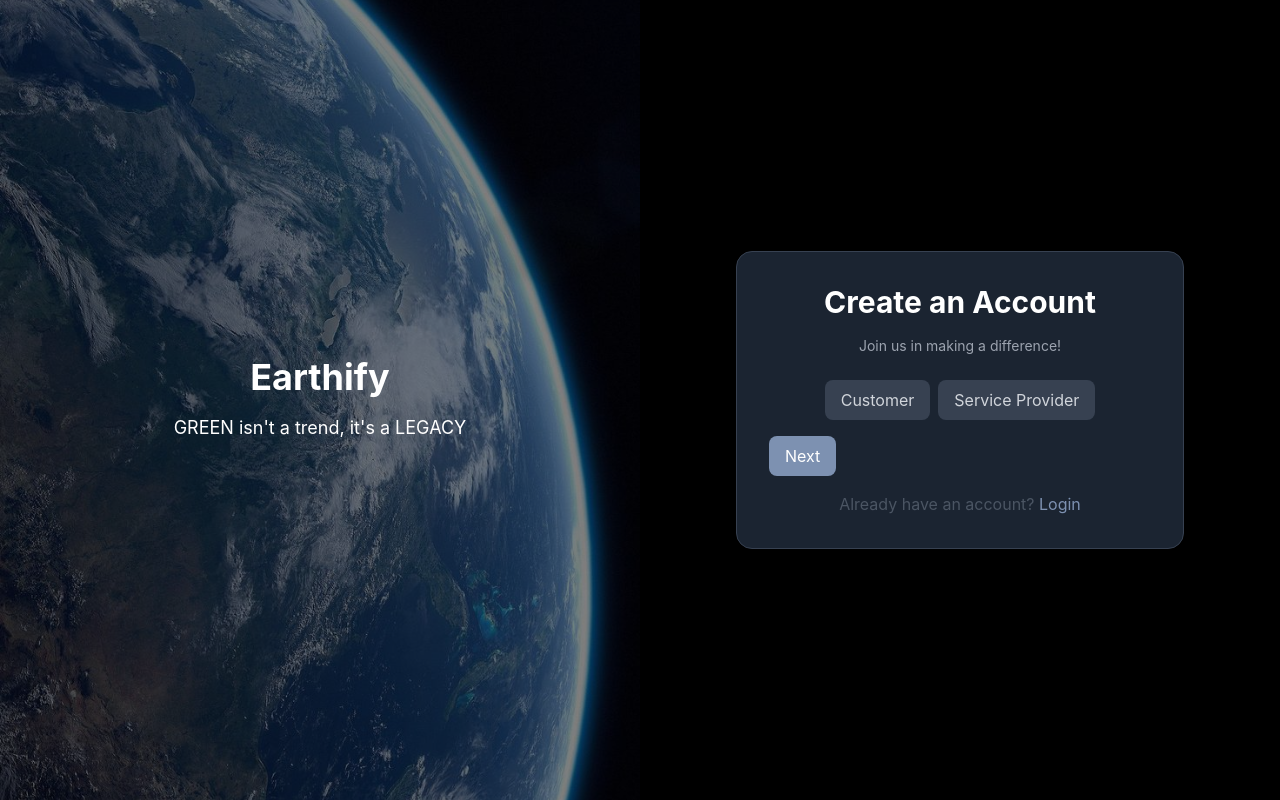
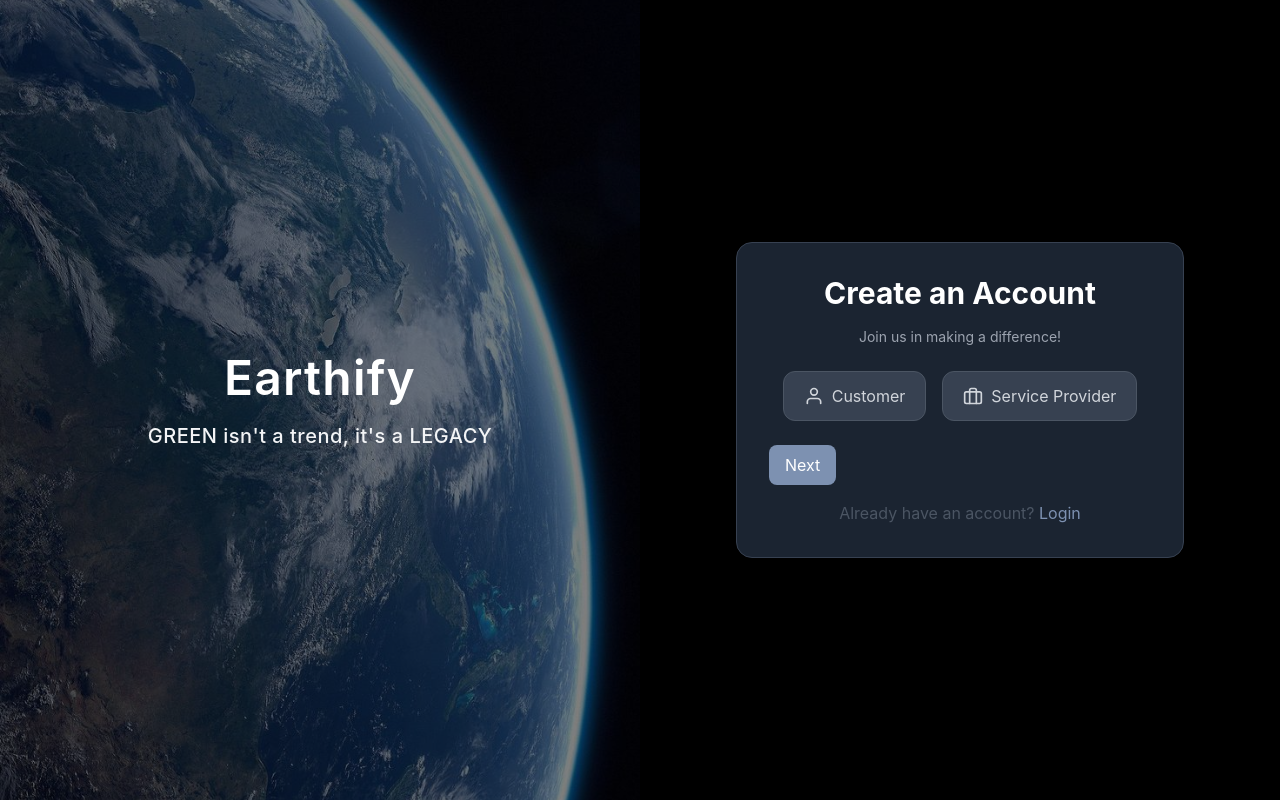
Before and after one commit to kavina-a/Earthify, a React (Vite) app in the folder frontend/: page /register in a window 1280 px wide. Built offline with nearby package versions, Linux system fonts and the light colour scheme.

Commit message:
Update BASE_URL to use production endpoint

```diff
--- a/frontend/src/pages/Auth/Register.jsx
+++ b/frontend/src/pages/Auth/Register.jsx
@@ -1,49 +1,53 @@
-import React, { useState, useEffect } from 'react'
-import { Link, useLocation, useNavigate} from 'react-router-dom'
-import { useDispatch, useSelector } from 'react-redux'
-import { setCredentials } from '../../redux/features/auth/authSlice'
-import {toast} from 'react-toastify'
+import React, { useState, useEffect } from "react";
+import { Link, useLocation, useNavigate } from "react-router-dom";
+import { useDispatch, useSelector } from "react-redux";
+import { setCredentials } from "../../redux/features/auth/authSlice";
+import { toast } from "react-toastify";
+import { FiUser, FiBriefcase } from "react-icons/fi"; // Add at the top
 
-import { useRegisterCustomerMutation, useRegisterServiceProviderMutation } from '../../redux/api/usersApiSlice'
+import {
+  useRegisterCustomerMutation,
+  useRegisterServiceProviderMutation,
+} from "../../redux/api/usersApiSlice";
 
 const Register = () => {
-  const [role, setRole] = useState('');
+  const [role, setRole] = useState("");
   const [formData, setFormData] = useState({
-    email: '',
-    password: '',
-    firstName: '',
-    lastName: '',
-    mobileNumber: '',
-    street: '',
-    city: '',
-    postalCode: '',
+    email: "",
+    password: "",
+    firstName: "",
+    lastName: "",
+    mobileNumber: "",
+    street: "",
+    city: "",
+    postalCode: "",
     preferences: [],
     ecoPoints: 0,
-    businessName: '',
-    businessLocation: '',
-    coverImage: '',
+    businessName: "",
+    businessLocation: "",
+    coverImage: "",
   });
   const [currentStep, setCurrentStep] = useState(1); // Fix: Add currentStep state
-
 
   const dispatch = useDispatch();
   const navigate = useNavigate();
 
-  const [registerCustomer, { isLoading: isCustomerLoading }] = useRegisterCustomerMutation();
-  const [registerServiceProvider, { isLoading: isServiceProviderLoading }] = useRegisterServiceProviderMutation();
+  const [registerCustomer, { isLoading: isCustomerLoading }] =
+    useRegisterCustomerMutation();
+  const [registerServiceProvider, { isLoading: isServiceProviderLoading }] =
+    useRegisterServiceProviderMutation();
 
   const { userInfo } = useSelector((state) => state.auth);
 
   const { search } = useLocation();
-  const sp = new URLSearchParams(search)
-  const redirect = sp.get('redirect') || '/'
+  const sp = new URLSearchParams(search);
+  const redirect = sp.get("redirect") || "/";
 
   useEffect(() => {
     if (userInfo) {
-      navigate(redirect)
+      navigate(redirect);
     }
-  }, [navigate, userInfo, redirect])
-
+  }, [navigate, userInfo, redirect]);
 
   // Handle input change for both forms
   const handleChange = (e) => {
@@ -59,17 +63,17 @@ const Register = () => {
     setRole(e.target.value);
     setFormData({
       ...formData,
-      firstName: '',
-      lastName: '',
-      mobileNumber: '',
-      street: '',
-      city: '',
-      postalCode: '',
+      firstName: "",
+      lastName: "",
+      mobileNumber: "",
+      street: "",
+      city: "",
+      postalCode: "",
       preferences: [],
       ecoPoints: 0,
-      businessName: '',
-      businessLocation: '',
-      coverImage: '',
+      businessName: "",
+      businessLocation: "",
+      coverImage: "",
     });
   };
 
@@ -78,8 +82,7 @@ const Register = () => {
     e.preventDefault();
 
     //!to stop this whole thing remove the address object from the backend and keep it as single individual fields
-    if (role === 'customer') {
-
+    if (role === "customer") {
       const address = {
         street: formData.street,
         city: formData.city,
@@ -91,36 +94,33 @@ const Register = () => {
         address, // Add address object to payload
       };
 
-      console.log('Registering Customer Payload:', payload); // Debugging Payload
-
+      console.log("Registering Customer Payload:", payload); // Debugging Payload
 
       // Remove individual fields no longer needed
       delete payload.street;
       delete payload.city;
       delete payload.postalCode;
 
-      console.log('Registering Customer:', formData);
+      console.log("Registering Customer:", formData);
       try {
-        const res = await registerCustomer(payload).unwrap()
-        dispatch(setCredentials({...res}))
-        navigate("/service-provider/productlist")
-        toast.success('Account created successfully')
+        const res = await registerCustomer(payload).unwrap();
+        dispatch(setCredentials({ ...res }));
+        navigate("/service-provider/productlist");
+        toast.success("Account created successfully");
+      } catch (error) {
+        console.error("Registration Error:", error);
+        toast.error(error.message);
       }
-       catch(error) {
-        console.error('Registration Error:', error);
-         toast.error(error.message)
-       }
-    } else if (role === 'serviceProvider') {
-      console.log('Registering Service Provider:', formData);
+    } else if (role === "serviceProvider") {
+      console.log("Registering Service Provider:", formData);
       try {
-        const res = await registerServiceProvider(formData).unwrap()
-        dispatch(setCredentials({...res}))
-        navigate(redirect)
-        toast.success('Account created successfully')
-       }
-       catch(error) {
-        console.error('Registration Error:', error);
-         toast.error(error.message)
+        const res = await registerServiceProvider(formData).unwrap();
+        dispatch(setCredentials({ ...res }));
+        navigate(redirect);
+        toast.success("Account created successfully");
+      } catch (error) {
+        console.error("Registration Error:", error);
+        toast.error(error.message);
       }
 
       // Call your API to register the service provider here
@@ -137,44 +137,65 @@ const Register = () => {
           className="absolute object-cover w-full h-full opacity-50"
         />
         <div className="relative z-10 text-white text-center p-8">
-          <h1 className="text-4xl font-bold mb-4">Earthify</h1>
-          <p className="text-lg leading-relaxed">GREEN isn't a trend, it's a LEGACY</p>
+          <h1 className="text-5xl font-semibold tracking-wide mb-3 leading-tight">
+            Earthify
+          </h1>
+          <p className="text-xl font-medium leading-relaxed tracking-wide text-gray-100">
+            GREEN isn't a trend, it's a LEGACY
+          </p>
         </div>
       </div>
 
       {/* Right Section */}
       <div className="flex flex-col items-center justify-center w-full lg:w-1/2 p-8">
         <div className="w-full max-w-md bg-gray-800 bg-opacity-90 rounded-2xl shadow-2xl p-8 border border-gray-700">
-          <h2 className="text-3xl font-bold text-center mb-4 text-white">Create an Account</h2>
+          <h2 className="text-3xl font-bold text-center mb-4 text-white">
+            Create an Account
+          </h2>
           <p className="text-sm text-center text-gray-400 mb-6">
             Join us in making a difference!
           </p>
 
           {/* Role Selection */}
-          <div className="mb-4 flex justify-center">
+          <div className="mb-6 flex justify-center space-x-4">
             <button
+              type="button"
               value="customer"
               onClick={handleRoleChange}
-              className={`px-4 py-2 mr-2 rounded-lg ${
-                role === 'customer' ? 'bg-mutedPalette-mutedBlue text-white' : 'bg-gray-700 text-gray-300'
+              onMouseDown={(e) => e.currentTarget.classList.add("scale-95")}
+              onMouseUp={(e) => e.currentTarget.classList.remove("scale-95")}
+              onMouseLeave={(e) => e.currentTarget.classList.remove("scale-95")}
+              className={`flex items-center space-x-2 px-5 py-3 rounded-xl border transition-all duration-300 transform ${
+                role === "customer"
+                  ? "bg-mutedPalette-mutedBlue text-white shadow-xl border-transparent scale-105"
+                  : "bg-gray-700 text-gray-300 border-gray-600 hover:border-gray-400 hover:bg-gray-600"
               }`}
             >
-              Customer
+              <FiUser className="w-5 h-5" />
+              <span>Customer</span>
             </button>
+
             <button
+              type="button"
               value="serviceProvider"
               onClick={handleRoleChange}
-              className={`px-4 py-2 rounded-lg ${
-                role === 'serviceProvider' ? 'bg-mutedPalette-mutedBlue text-white' : 'bg-gray-700 text-gray-300'
+              onMouseDown={(e) => e.currentTarget.classList.add("scale-95")}
+              onMouseUp={(e) => e.currentTarget.classList.remove("scale-95")}
+              onMouseLeave={(e) => e.currentTarget.classList.remove("scale-95")}
+              className={`flex items-center space-x-2 px-5 py-3 rounded-xl border transition-all duration-300 transform ${
+                role === "serviceProvider"
+                  ? "bg-mutedPalette-mutedBlue text-white shadow-xl border-transparent scale-105"
+                  : "bg-gray-700 text-gray-300 border-gray-600 hover:border-gray-400 hover:bg-gray-600"
               }`}
             >
-              Service Provider
+              <FiBriefcase className="w-5 h-5" />
+              <span>Service Provider</span>
             </button>
           </div>
 
           {/* Form */}
           <form onSubmit={handleSubmit} className="w-full">
-            {role === 'customer' && currentStep === 1 && (
+            {role === "customer" && currentStep === 1 && (
               <>
                 <input
                   type="email"
@@ -225,7 +246,7 @@ const Register = () => {
               </>
             )}
 
-            {role === 'customer' && currentStep === 2 && (
+            {role === "customer" && currentStep === 2 && (
               <>
                 <input
                   type="text"
@@ -265,7 +286,7 @@ const Register = () => {
               </>
             )}
 
-            {role === 'serviceProvider' && (
+            {role === "serviceProvider" && (
               <>
                 <input
                   type="email"
@@ -275,7 +296,6 @@ const Register = () => {
                   onChange={handleChange}
                   required
                   className="w-full px-4 py-2 mb-4 rounded-lg focus:ring-2 focus:ring-green-400 bg-gray-100 text-gray-800 placeholder-gray-400"
-
                 />
                 <input
                   type="password"
@@ -295,7 +315,6 @@ const Register = () => {
                     onChange={handleChange}
                     required
                     className="w-full px-4 py-2 mb-4 rounded-lg focus:ring-2 focus:ring-green-400 bg-gray-100 text-gray-800 placeholder-gray-400"
-
                   />
                   <input
                     type="text"
@@ -305,7 +324,6 @@ const Register = () => {
                     onChange={handleChange}
                     required
                     className="w-full px-4 py-2 mb-4 rounded-lg focus:ring-2 focus:ring-green-400 bg-gray-100 text-gray-800 placeholder-gray-400"
-
                   />
                   <input
                     type="text"
@@ -315,7 +333,6 @@ const Register = () => {
                     onChange={handleChange}
                     required
                     className="w-full px-4 py-2 mb-4 rounded-lg focus:ring-2 focus:ring-green-400 bg-gray-100 text-gray-800 placeholder-gray-400"
-
                   />
                   <input
                     type="text"
@@ -325,9 +342,7 @@ const Register = () => {
                     onChange={handleChange}
                     required
                     className="w-full px-4 py-2 mb-4 rounded-lg focus:ring-2 focus:ring-green-400 bg-gray-100 text-gray-800 placeholder-gray-400"
-
                   />
-
                 </div>
               </>
             )}
@@ -364,9 +379,9 @@ const Register = () => {
 
           {/* Already have an account */}
           <div className="mt-4 text-center">
-            <span className="text-gray-600">Already have an account?</span>{' '}
+            <span className="text-gray-600">Already have an account?</span>{" "}
             <Link
-              to={redirect ? `/login?redirect=${redirect}` : '/login'}
+              to={redirect ? `/login?redirect=${redirect}` : "/login"}
               className="text-mutedPalette-mutedBlue hover:text-white"
             >
               Login
@@ -379,291 +394,3 @@ const Register = () => {
 };
 
 export default Register;
-
-// import React, { useState, useEffect } from 'react'
-// import { Link, useLocation, useNavigate} from 'react-router-dom'
-// import { useDispatch, useSelector } from 'react-redux'
-// import { setCredentials } from '../../redux/features/auth/authSlice'
-// import {toast} from 'react-toastify'
-
-// import { useRegisterCustomerMutation, useRegisterServiceProviderMutation } from '../../redux/api/usersApiSlice'
-
-// const Register = () => {
-//   const [role, setRole] = useState('');
-//   const [formData, setFormData] = useState({
-//     email: '',
-//     password: '',
-//     firstName: '',
-//     lastName: '',
-//     mobileNumber: '',
-//     street: '',
-//     city: '',
-//     postalCode: '',
-//     preferences: [],
-//     ecoPoints: 0,
-//     businessName: '',
-//     businessLocation: '',
-//     coverImage: '',
-//   });
-
-//   const dispatch = useDispatch();
-//   const navigate = useNavigate();
-
-//   const [registerCustomer, { isLoading: isCustomerLoading }] = useRegisterCustomerMutation();
-//   const [registerServiceProvider, { isLoading: isServiceProviderLoading }] = useRegisterServiceProviderMutation();
-
-//   const { userInfo } = useSelector((state) => state.auth);
-
-//   const { search } = useLocation();
-//   const sp = new URLSearchParams(search)
-//   const redirect = sp.get('redirect') || '/'
-
-//   useEffect(() => {
-//     if (userInfo) {
-//       navigate(redirect)
-//     }
-//   }, [navigate, userInfo, redirect])
-
-
-//   // Handle input change for both forms
-//   const handleChange = (e) => {
-//     const { name, value } = e.target;
-//     setFormData({
-//       ...formData,
-//       [name]: value,
-//     });
-//   };
-
-//   // Handle role selection (Customer or ServiceProvider)
-//   const handleRoleChange = (e) => {
-//     setRole(e.target.value);
-//     setFormData({
-//       ...formData,
-//       firstName: '',
-//       lastName: '',
-//       mobileNumber: '',
-//       street: '',
-//       city: '',
-//       postalCode: '',
-//       preferences: [],
-//       ecoPoints: 0,
-//       businessName: '',
-//       businessLocation: '',
-//       coverImage: '',
-//     });
-//   };
-
-//   // Handle form submission
-//   const handleSubmit = async (e) => {
-//     e.preventDefault();
-
-//     //!to stop this whole thing remove the address object from the backend and keep it as single individual fields
-//     if (role === 'customer') {
-
-//       const address = {
-//         street: formData.street,
-//         city: formData.city,
-//         postalCode: formData.postalCode,
-//       };
-
-//       const payload = {
-//         ...formData,
-//         address, // Add address object to payload
-//       };
-
-//       // Remove individual fields no longer needed
-//       delete payload.street;
-//       delete payload.city;
-//       delete payload.postalCode;
-
-//       console.log('Registering Customer:', formData);
-//        try {
-//         const res = await registerCustomer(payload).unwrap()
-//         dispatch(setCredentials({...res}))
-//         navigate(redirect)
-//         toast.success('Account created successfully')
-//        }
-//        catch(error) {
-//         console.error('Registration Error:', error);
-//          toast.error(error.message)
-//        }
-//     } else if (role === 'serviceProvider') {
-//       console.log('Registering Service Provider:', formData);
-//       try {
-//         const res = await registerServiceProvider(formData).unwrap()
-//         dispatch(setCredentials({...res}))
-//         navigate(redirect)
-//         toast.success('Account created successfully')
-//        }
-//        catch(error) {
-//         console.error('Registration Error:', error);
-//          toast.error(error.message)
-//        }
-
-//       // Call your API to register the service provider here
-//     }
-//   };
-
-//   return (
-//     <div className="register-container">
-//       <h2>Register</h2>
-
-//       {/* Step 2: Role selection */}
-//       <div className="role-selection">
-//         <button value="customer" onClick={handleRoleChange}>
-//           Register as Customer
-//         </button>
-//         <button value="serviceProvider" onClick={handleRoleChange}>
-//           Register as Service Provider
-//         </button>
-//       </div>
-
-//       {/* Step 3: Conditional rendering of forms based on selected role */}
-//       <form onSubmit={handleSubmit}>
-
-//         {role === 'customer' && (
-//           <>
-//             <input
-//             type="email"
-//             name="email"
-//             placeholder="Email"
-//             value={formData.email}
-//             onChange={handleChange}
-//             required
-//           />
-//           <input
-//             type="password"
-//             name="password"
-//             placeholder="Password"
-//             value={formData.password}
-//             onChange={handleChange}
-//             required
-//           />
-//             <div className="customer-fields">
-//               <input
-//                 type="text"
-//                 name="firstName"
-//                 placeholder="First Name"
-//                 value={formData.firstName}
-//                 onChange={handleChange}
-//                 required
-//               />
-//               <input
-//                 type="text"
-//                 name="lastName"
-//                 placeholder="Last Name"
-//                 value={formData.lastName}
-//                 onChange={handleChange}
-//                 required
-//               />
-//               <input
-//                 type="text"
-//                 name="mobileNumber"
-//                 placeholder="Mobile Number"
-//                 value={formData.mobileNumber}
-//                 onChange={handleChange}
-//                 required
-//               />
-//               <input
-//                 type="text"
-//                 name="street"
-//                 placeholder="Street"
-//                 value={formData.street}
-//                 onChange={handleChange}
-//                 required
-//               />
-//               <input
-//                 type="text"
-//                 name="city"
-//                 placeholder="City"
-//                 value={formData.city}
-//                 onChange={handleChange}
-//                 required
-//               />
-//               <input
-//                 type="text"
-//                 name="postalCode"
-//                 placeholder="Postal Code"
-//                 value={formData.postalCode}
-//                 onChange={handleChange}
-//                 required
-//               />
-//               <textarea
-//                 name="preferences"
-//                 placeholder="Preferences (comma separated)"
-//                 value={formData.preferences}
-//                 onChange={handleChange}
-//               />
-//             </div>
-//           </>
-//         )}
-
-//         {role === 'serviceProvider' && (
-//           <>
-//             <input
-//             type="email"
-//             name="email"
-//             placeholder="Email"
-//             value={formData.email}
-//             onChange={handleChange}
-//             required
-//           />
-//           <input
-//             type="password"
-//             name="password"
-//             placeholder="Password"
-//             value={formData.password}
-//             onChange={handleChange}
-//             required
-//           />
-//             <div className="service-provider-fields">
-//               <input
-//                 type="text"
-//                 name="businessName"
-//                 placeholder="Business Name"
-//                 value={formData.businessName}
-//                 onChange={handleChange}
-//                 required
-//               />
-//               <input
-//                 type="text"
-//                 name="businessLocation"
-//                 placeholder="Business Location"
-//                 value={formData.businessLocation}
-//                 onChange={handleChange}
-//                 required
-//               />
-//               <input
-//                 type="text"
-//                 name="coverImage"
-//                 placeholder="Cover Image URL"
-//                 value={formData.coverImage}
-//                 onChange={handleChange}
-//                 required
-//               />
-//               <input
-//                 type="text"
-//                 name="mobileNumber"
-//                 placeholder="Mobile Number"
-//                 value={formData.mobileNumber}
-//                 onChange={handleChange}
-//                 required
-//               />
-
-//             </div>
-//           </>
-//         )}
-
-//         <button type="submit">Register</button>
-//       </form>
-
-//       <div>
-//         <p>Already have an account ?{ " "}
-//           <Link to={redirect ? `/login?redirect=${redirect}` : "/login"}>Login</Link></p> //check this redirect thing i dont get it
-//       </div>
-
-//     </div>
-//   );
-// };
-
-// export default Register;
--- a/frontend/src/redux/constants.js
+++ b/frontend/src/redux/constants.js
@@ -1,5 +1,5 @@
-export const BASE_URL = "http://localhost:5001";
-// export const BASE_URL = 'https://earthify.onrender.com'
+// export const BASE_URL = "http://localhost:5001";
+export const BASE_URL = "https://earthify.onrender.com";
 export const USERS_URL = `${BASE_URL}/api/users`;
 export const CATEGORY_URL = `${BASE_URL}/api/category`;
 export const PRODUCTS_URL = `${BASE_URL}/api/product`;
```
Lines whose indentation alone changed are shown as unchanged.
